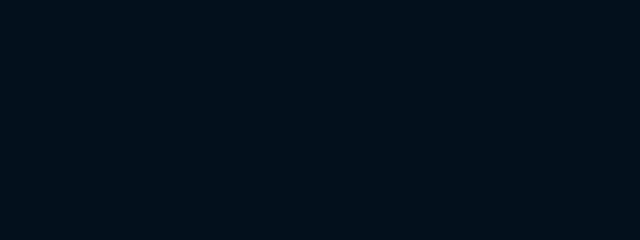
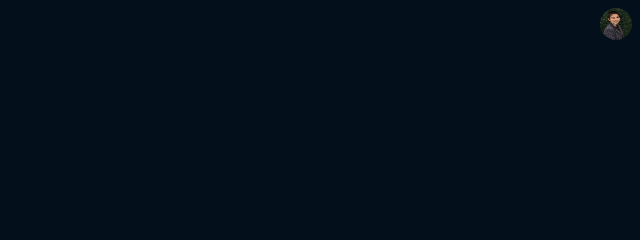
Before and after one commit to nagamanasa/portfolio, a website: page index.html in a window 1280 px wide. Shown: the top 240 px of the page, 640-1280 px from the left. Drawn offline with Linux system fonts and the light colour scheme.

Commit message:
icon added in index page - yet to put functionality

```diff
--- a/index.html
+++ b/index.html
@@ -7,6 +7,14 @@
     <link rel="stylesheet" href="styles.css">
 </head>
 <body>
+    <div id="top-bar">
+        <!-- <div id="grid-menu" tabindex="0">
+            <img src="images/grid.png" alt="grid-menu">
+        </div> -->
+        <div id="user-profile" tabindex="0">
+            <img src="images/user_profile.jpg" alt="User Profile">
+        </div>
+    </div>
     <div id="container">
         <header>
             <img src="images/logo.png" alt="Google Logo" id="logo">
--- a/styles.css
+++ b/styles.css
@@ -73,3 +73,31 @@ button:hover {
 button:focus {
     outline: none;
 }
+
+/* ... existing styles ... */
+
+#top-bar {
+    position: fixed;
+    top: 0;
+    right: 0;
+    display: flex;
+    align-items: center;
+    padding: 8px; /* Or whatever padding you prefer */
+    z-index: 1000; /* Ensures the bar is above other content */
+}
+
+/* #grid-menu {
+    background-size: cover;
+    width: 20px;
+    height: 20px;
+    margin-right: 8px;
+    cursor: pointer;
+}
+*/
+
+#user-profile img {
+    width: 32px; /* Size of your profile image */
+    height: 32px; /* Size of your profile image */
+    border-radius: 50%;
+    display: block;
+}
```
Also changed, not shown: images/grid.png (added), images/user_profile.jpg (added), 2 other files.
